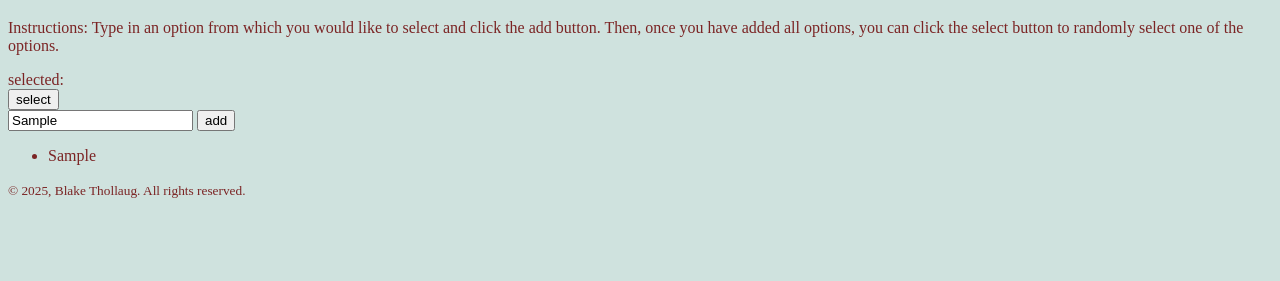
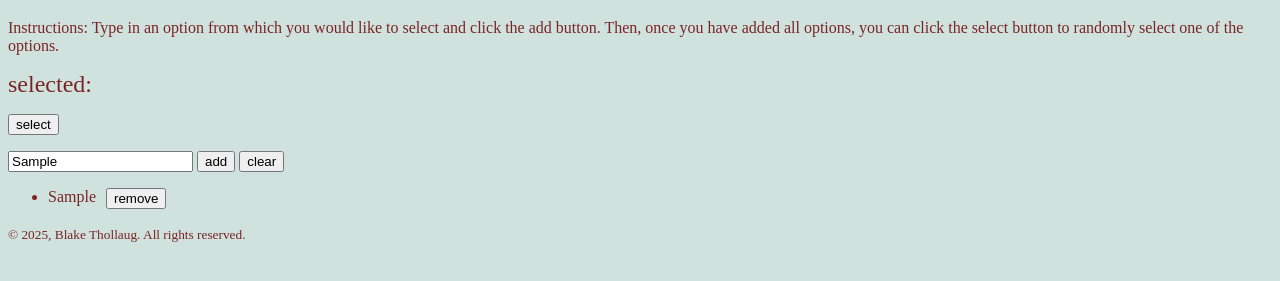
Before and after one commit to bthol/Choosy, a plain HTML site: page index.html in a window 1280 px wide. Both pictures are taken after typing "Sample" into the empty fields and a click on the button "add". Shown: the part 61-342 px from the top of the page. Drawn offline with Linux system fonts and the light colour scheme.

Commit message:
remove and clear

```diff
--- a/index.html
+++ b/index.html
@@ -14,11 +14,12 @@
     <main>
         <p>Instructions: Type in an option from which you would like to select and click the add button. Then, once you have added all options, you can click the select button to randomly select one of the options.</p>
         <div>
-            <div>selected: <div id="selected-option-display"></div></div>
+            <div class="selected-option-display-container">selected: <div id="selected-option-display"></div></div>
             <button id="select-option-btn">select</button>
         </div>
-        <input id="option-field" type="text" placeholder="option">
+        <input id="option-field" type="text" placeholder="option" autocomplete="false" spellcheck="false">
         <button id="add-option-btn">add</button>
+        <button id="clear-options-btn">clear</button>
         <div class="options-container"></div>
     </main>
     <footer>
--- a/main.js
+++ b/main.js
@@ -3,15 +3,33 @@ let options = [];
 function selectOption() {
     document.querySelector('#selected-option-display').innerHTML = options[Math.floor(Math.random() * options.length)];
 };
+function clearOptions() {
+    optionsContainer.innerHTML = '';
+    options = [];
+};
+function removeOption(event) {
+    event.target.removeEventListener('click', removeOption);
+    const content = event.target.parentNode.querySelector('li').textContent;
+    for (let i = 0; i < options.length; i++) {
+        if (options[i] === content) {
+            options.splice(i, 1);
+            break;
+        }
+    }
+    event.target.parentNode.remove();
+};
 function addOption() {
     options.push(document.querySelector('#option-field').value);
     let optionsHTML = '<ul>';
     for (let i = 0; i < options.length; i++) {
-        // optionsHTML += `<li>${options[i]}<button class="remove-option-btn">remove</button></li>`;
-        optionsHTML += `<li>${options[i]}</li>`;
+        optionsHTML += `<div class="list-option-style"><li>${options[i]}</li><button class="remove-option-btn">remove</button></div>`;
     }
     optionsHTML += '</ul>';
     optionsContainer.innerHTML = optionsHTML;
+    document.querySelectorAll('.remove-option-btn').forEach((btn) => {
+        btn.addEventListener('click', removeOption);
+    });
 };
 document.querySelector('#select-option-btn').addEventListener('click', selectOption);
 document.querySelector('#add-option-btn').addEventListener('click', addOption);
+document.querySelector('#clear-options-btn').addEventListener('click', clearOptions);
--- a/style.css
+++ b/style.css
@@ -3,6 +3,21 @@ body {
     color: hsl(0, 55%, 31%);
 }
 
-/* .remove-option-btn {
+.remove-option-btn {
     margin-left: 10px;
-} */
+}
+
+.selected-option-display-container {
+    display: flex;
+    gap: 10px;
+    font-size: x-large;
+    margin-bottom: 16px;
+}
+
+.list-option-style {
+    display: flex;
+}
+
+#select-option-btn {
+    margin-bottom: 16px;
+}
```
